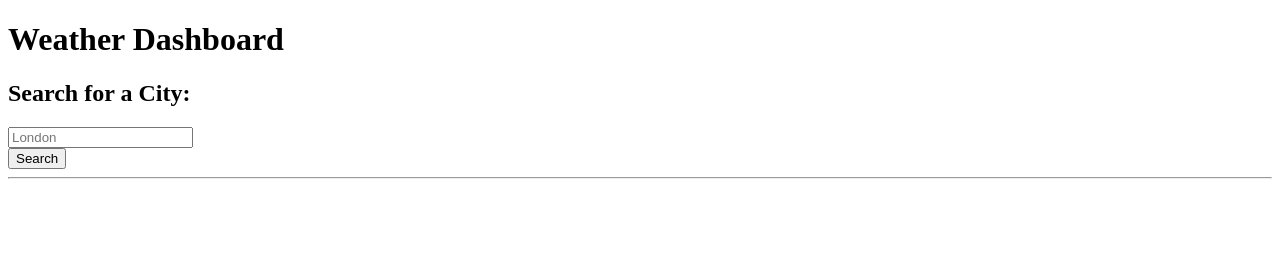
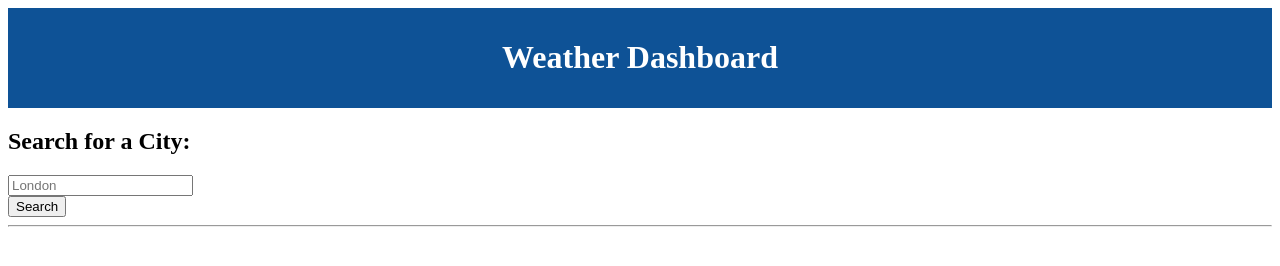
Before and after one commit to Brendh4/Weather-forecast-dashboard, a plain HTML site: page index.html in a window 1280 px wide. Drawn offline with nearby package versions, Linux system fonts and the light colour scheme.

Commit message:
adds some styling

```diff
--- a/asset/style.css
+++ b/asset/style.css
@@ -0,0 +1,6 @@
+.weather-header {
+  text-align: center;
+  background-color: #0e5296;
+  color: white;
+  padding: 10px;
+}
--- a/index.html
+++ b/index.html
@@ -5,7 +5,7 @@
   <meta charset="UTF-8" />
   <meta name="viewport" content="width=device-width, initial-scale=1.0" />
   <meta http-equiv="X-UA-Compatible" content="ie=edge" />
-  <!-- <link rel="stylesheet" href="asset/reset.css" /> -->
+  <link rel="stylesheet" href="asset/style.css" />
   <title>Weather Dashboard</title>
 </head>
 
@@ -15,7 +15,7 @@
   </header>
 
   <!-- max-width for ultra wide resolutions -->
-  <div class="container-fluid" style="max-width: 1400px">
+  <div class="container-fluid text-center" style="max-width: 1400px">
     <div class="row">
       <aside class="col-lg-3 pb-3">
         <h2 id="form-heading" class="mt-1 h3 form-label">
```
